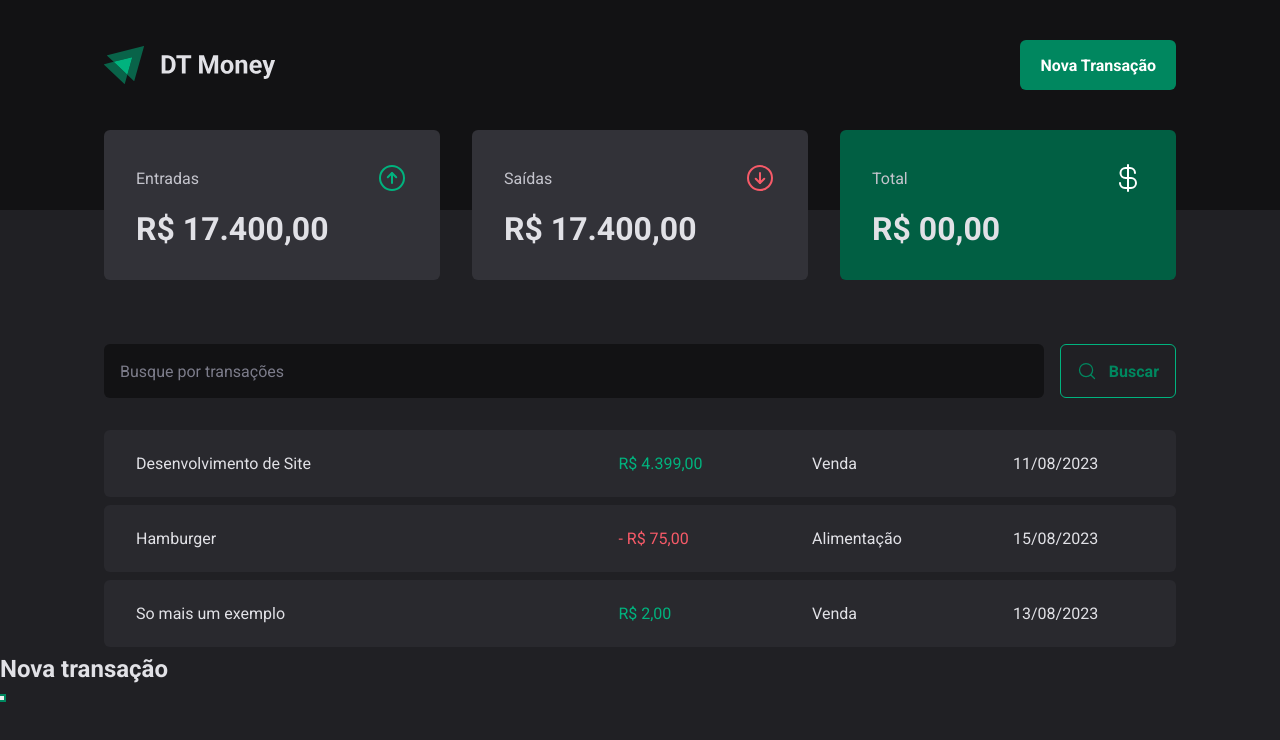
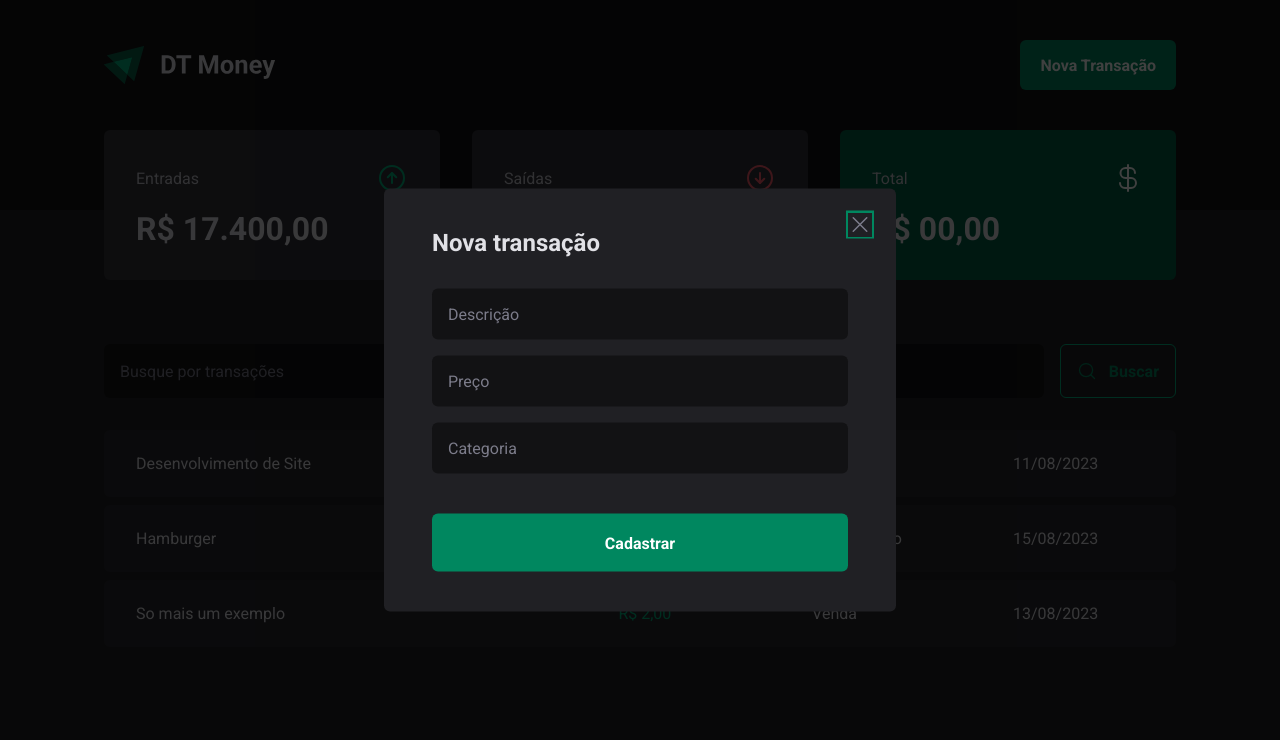
Before and after one commit to vmaguiar/dt-money, a React (Vite) app: page / in a window 1280 px wide. Both pictures are taken after a click on the button "Nova Transação". Shown: the top 740 px of the page. Built offline with nearby package versions, Linux system fonts and the light colour scheme.

Commit message:
feat: creates the modal component and style

```diff
--- a/src/components/Header/index.tsx
+++ b/src/components/Header/index.tsx
@@ -1,4 +1,6 @@
 import * as Dialog from '@radix-ui/react-dialog'
+
+import { NewTransactionModal } from '../NewTransactionModal';
 
 import logoImg from '../../assets/logo.svg'
 
@@ -18,15 +20,7 @@
               <NewTransactionButton>Nova Transação</NewTransactionButton>
             </Dialog.Trigger>
 
-            <Dialog.Portal>
-              <Dialog.Overlay />
-
-              <Dialog.Content>
-                <Dialog.Title>Nova transação</Dialog.Title>
-
-                <Dialog.Close />
-              </Dialog.Content>
-            </Dialog.Portal>
+            <NewTransactionModal />
           </Dialog.Root>
         </HeaderContent>
       </HeaderContainer>
--- /dev/null
+++ b/src/components/NewTransactionModal/index.tsx
@@ -0,0 +1,31 @@
+import * as Dialog from "@radix-ui/react-dialog";
+import { X } from "phosphor-react";
+
+
+import { CloseButton, Content, Overlay } from "./styles";
+
+export function NewTransactionModal() {
+  return (
+    <Dialog.Portal>
+      <Overlay />
+
+      <Content>
+        <Dialog.Title>Nova transação</Dialog.Title>
+
+        <CloseButton>
+          <X size={24} />
+        </CloseButton>
+
+        <form action="">
+          <input type="text" placeholder="Descrição" required />
+          <input type="number" placeholder="Preço" required />
+          <input type="text" placeholder="Categoria" required />
+
+          <button type="submit">
+            Cadastrar
+          </button>
+        </form>
+      </Content>
+    </Dialog.Portal>
+  )
+}
--- /dev/null
+++ b/src/components/NewTransactionModal/styles.ts
@@ -0,0 +1,100 @@
+import * as Dialog from "@radix-ui/react-dialog";
+import { styled } from "styled-components";
+
+export const NewTransactionModalContainer = styled.div`
+  border: 1px solid white;
+`
+
+export const Overlay = styled(Dialog.Overlay)`
+  width: 100vw;
+  height: 100vh;
+
+  position: fixed;
+  inset: 0;
+
+  background: rgba(0, 0, 0, 0.75);
+`
+
+
+export const Content = styled(Dialog.Content)`
+  min-width: 32rem;
+
+  position: fixed;
+  top: 50%;
+  left: 50%;
+  transform: translate(-50%, -50%);
+
+  background: ${props => props.theme['gray-800']};
+
+  border-radius: 6px;
+
+  padding: 2.5rem 3rem;
+
+
+  form {
+    display: flex;
+    flex-direction: column;
+    gap: 1rem;
+
+    margin-top: 2rem;
+
+
+    input {
+      background: ${props => props.theme['gray-900']};
+
+      color: ${props => props.theme['gray-300']};
+
+      border-radius: 6px;
+      border: 0;
+
+      padding: 1rem;
+
+
+      &::placeholder {
+        color: ${props => props.theme['gray-500']};
+      }
+    }
+
+
+    button[type="submit"] {
+      background: ${props => props.theme['green-500']};
+
+      color: ${props => props.theme.white};
+      font-weight: bold;
+
+      height: 58px;
+
+      border: 0;
+      border-radius: 6px;
+
+      cursor: pointer;
+
+      padding: 0 1.25rem;
+      margin-top: 1.5rem;
+
+
+      &:hover {
+        background: ${props => props.theme['green-700']};
+        transition: background-color 0.3s;
+      }
+    }
+  }
+`
+
+
+export const CloseButton = styled(Dialog.Close)`
+  position: absolute;
+
+  background: transparent;
+
+  color: ${props => props.theme['gray-500']};
+
+  border: 0;
+
+  top: 1.5rem;
+  right: 1.5rem;
+
+  line-height: 0;
+
+  cursor: pointer;
+`
```
